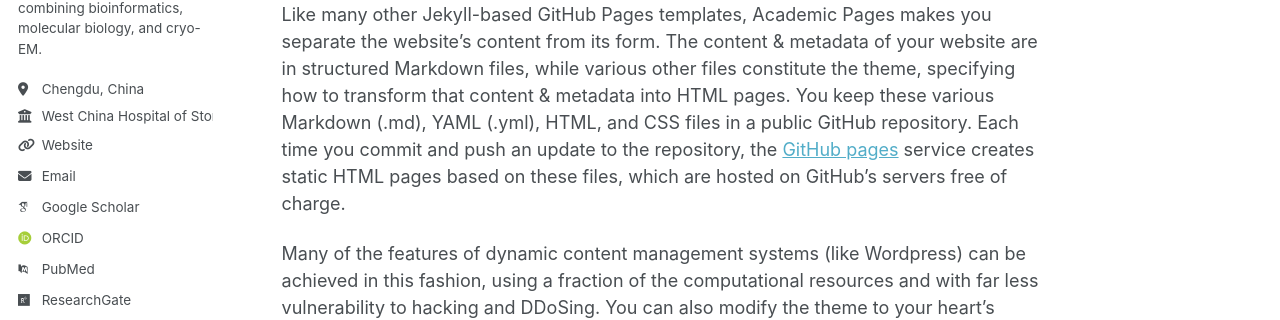
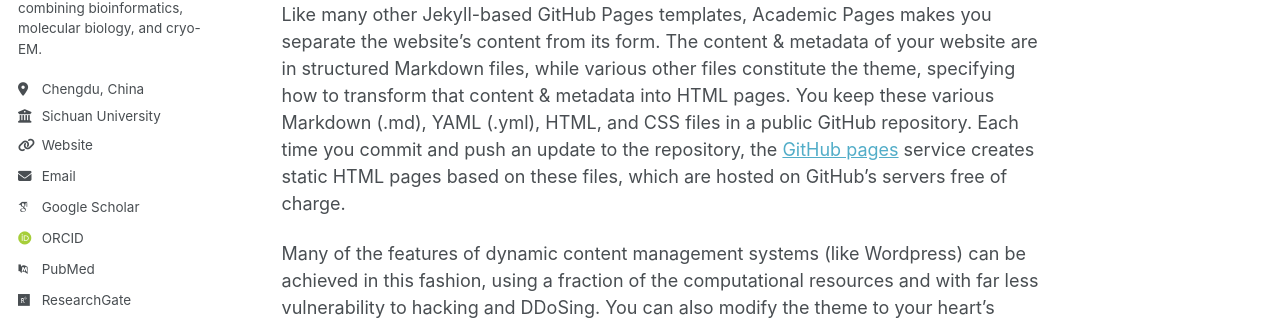
Before and after one commit to liuwang-RNA/Guihub_CV, a Jekyll site: the page built from _pages/about.md, in a window 1280 px wide. Shown: the part 533-853 px from the top of the page. Built offline with Jekyll 4.4.1, drawn with Linux system fonts in a browser that asks for light colours; some web fonts are replaced; a script that is not in the unit is left out.

Commit message:
Update _config.yml

```diff
--- a/_config.yml
+++ b/_config.yml
@@ -27,7 +27,7 @@ author:
   pronouns         : "Postdoc researcher"
   bio              : "My research interests focus on elucidating the 3D structures of RNA and RNA–protein complexes in bacteria associated with severe human diseases, through an integrated approach combining bioinformatics, molecular biology, and cryo-EM."
   location         : "Chengdu, China"
-  employer         : "West China Hospital of Stomatology"
+  employer         : "Sichuan University"
   uri              : "https://scholar.google.com/citations?hl=en&tzom=-480&user=8kjSuv8AAAAJ"
   email            : "liuwang@scu.edu.cn"
 
```
